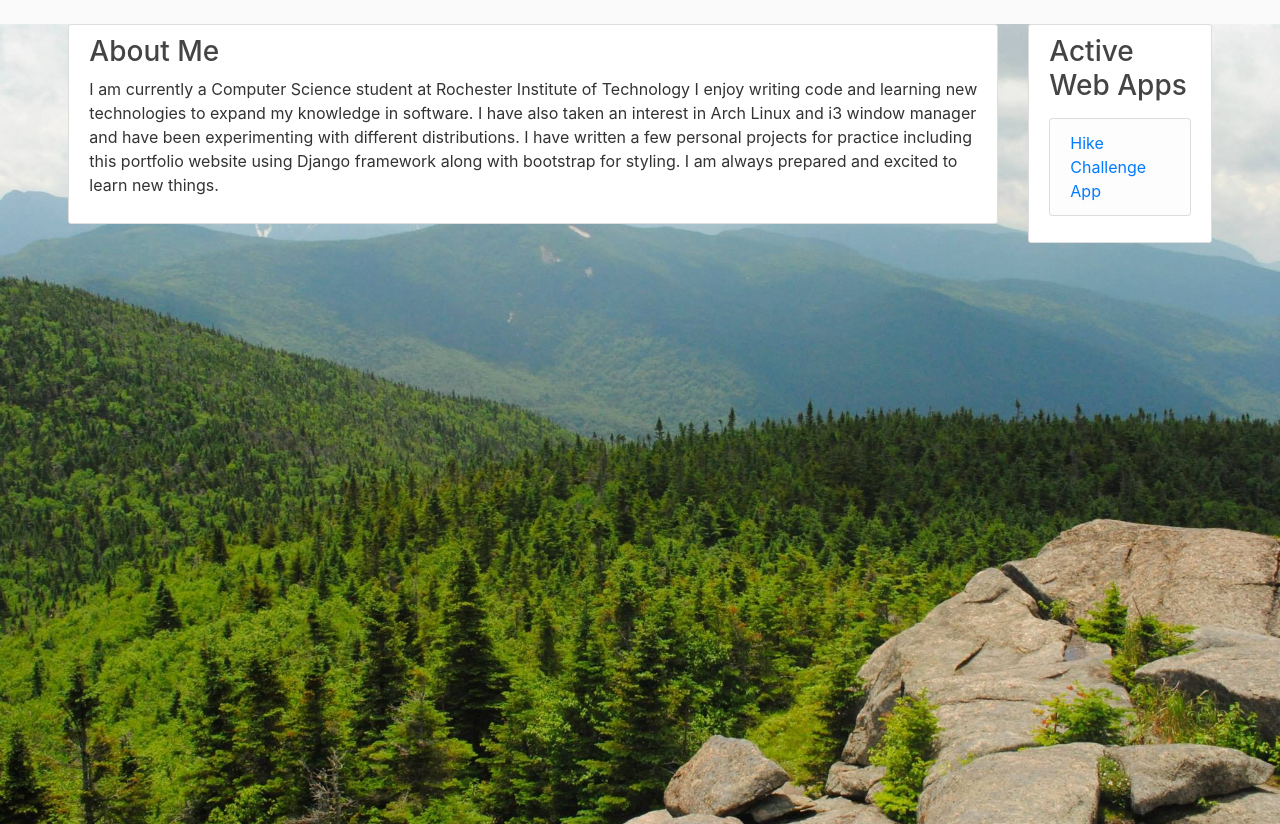
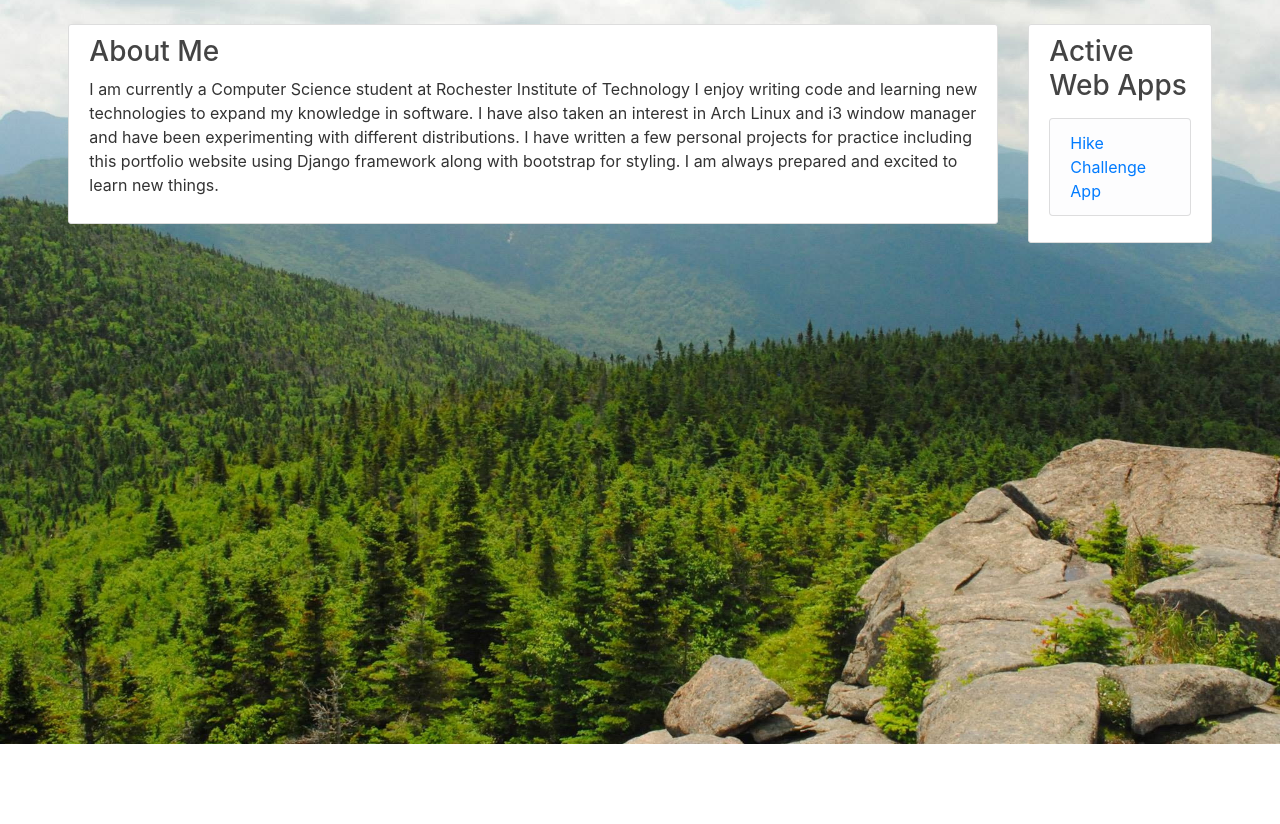
Before and after one commit to Cryoexn/HikeChallenges, a Django app: page / in a window 1280 px wide. Shown: the part 56-880 px from the top of the page. After the commit the page ends 800 px from the top, so only its background shows below. Run offline with Django 3.2, Linux system fonts and the light colour scheme; some libraries are stand-ins or nearby versions.

Commit message:
Added background image.

```diff
--- a/mysite/challenges/static/challenges/main.css
+++ b/mysite/challenges/static/challenges/main.css
@@ -1,4 +1,4 @@
-body {
+  body {
     background: #fafafa;
     color: #333333;
     margin-top: 5rem;
@@ -8,13 +8,12 @@ body {
     color: #444444;
   }
 
+  .trans {
+    background-color: rgba(0,0,0,0.5);
+  }
+
   ul {
     margin: 0;
-  }
-
-  .bg-mnt {
-    /* The image used */
-    background-image: url("/static/challenges/mnt.jpg");
   }
 
   .bg-steel {
--- a/mysite/challenges/templates/challenges/challenge_detail.html
+++ b/mysite/challenges/templates/challenges/challenge_detail.html
@@ -1,7 +1,7 @@
 {% extends "portfolio/base.html" %}
 {% block content %}
 <div class="row justify-content-center">
-    <div class="col-12">
+    <div class="col-4 transparent">
         <div class="content-section">
             {% if mountains_list %}
                 <ol>
--- a/mysite/challenges/templates/challenges/index.html
+++ b/mysite/challenges/templates/challenges/index.html
@@ -1,7 +1,7 @@
 {% extends "portfolio/base.html" %}
 {% block content %}
     <div class="row justify-content-center">
-        <div class="col-12">
+        <div class="col-4">
             <div class="content-section">
                 {% if challenge_list %}
                     <ul>
--- a/mysite/portfolio/templates/portfolio/base.html
+++ b/mysite/portfolio/templates/portfolio/base.html
@@ -18,8 +18,21 @@
     <link rel="stylesheet" type="text/css" href="{% static 'challenges/main.css' %}">
 
     <title>David Pitoniak Portfolio</title>
+
+    <style type="text/css">
+
+        .background-img {
+            background-image: url({% static 'challenges/images/mnt.jpg' %});
+            background-repeat: no-repeat;
+            background-size: cover;
+            background-position: fixed;
+        }
+
+    </style>
 </head>
-<body>
+
+<body class="background-img">
+
     <header class="site-header">
         <nav class="navbar navbar-expand-md navbar-dark bg-steel fixed-top">
             <div class="container-fluid">
@@ -43,11 +56,8 @@
     </header>
 
     <main role="main">
-        {% load static %}
-        <div style="height: 100vh; background-image: url({% static 'challenges/mnt.jpg' %}); background-size: cover; background-repeat: no-repeat;">
-            <div class="container-fluid">
-                {% block content %}{% endblock content %}
-            </div>
+        <div class="container-fluid">
+            {% block content %}{% endblock content %}
         </div>
     </main>
 
--- a/mysite/portfolio/templates/portfolio/home.html
+++ b/mysite/portfolio/templates/portfolio/home.html
@@ -3,14 +3,9 @@
 {% extends "portfolio/base.html" %}
 {% block content %}
 
-<!--
-{% load static %}
-<img src="{% static "challenges/mnt.jpg" %}" alt="My image">
--->
-
 <div class="row justify-content-center">
 	<div class="col-xs-12 col-sm-12 col-md-8 col-lg-9">
-		<div class="content-section">
+		<div class="content-section trans">
 			<h3>About Me</h3>
 			<p>
 				I am currently a Computer Science student at Rochester Institute of Technology
```
Also changed, not shown: mysite/challenges/static/challenges/images/mnt.jpg (renamed from mysite/challenges/static/challenges/mnt.jpg).
